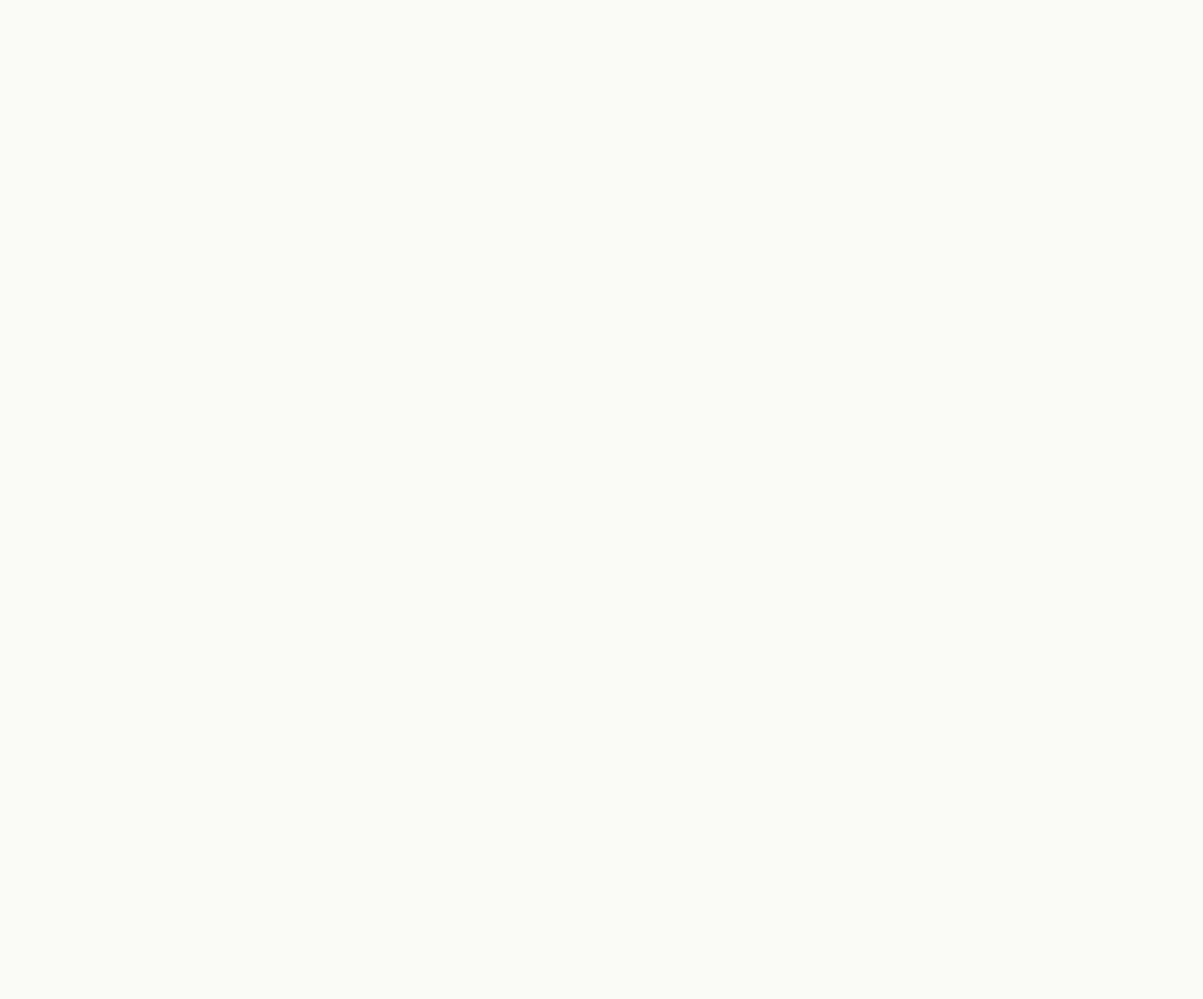
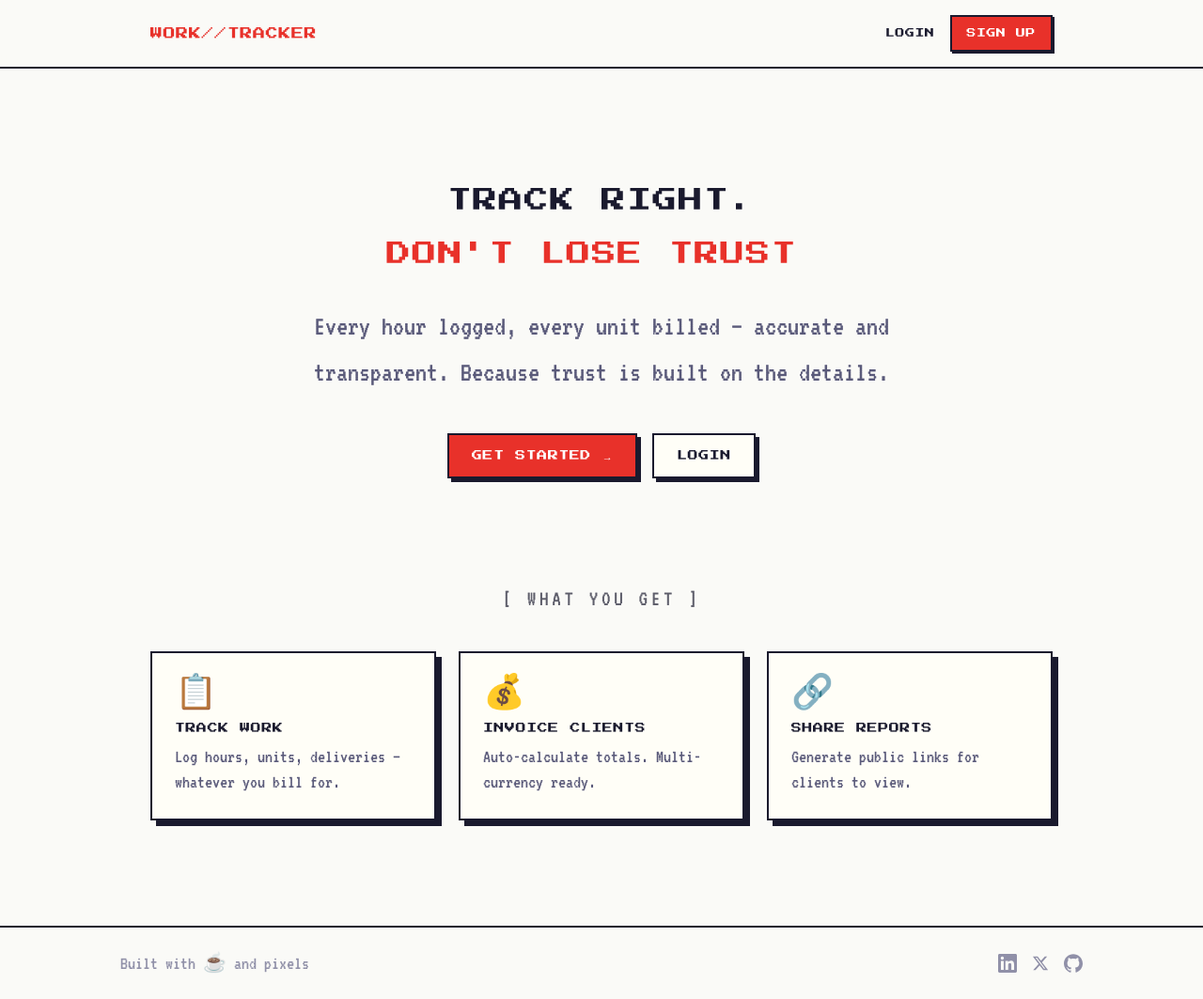
Before and after one commit to ad1tyayadav/worktreker, a Next.js app: page / in a window 1280 px wide. Before the commit this address had no page. Shown: the whole page at 94% size. Before the commit the page ends 800 px from the top, so only its background shows below. Built offline with nearby package versions, Linux system fonts and the light colour scheme.

Commit message:
feat: made landing page

```diff
--- a/app/globals.css
+++ b/app/globals.css
@@ -198,4 +198,35 @@
   ::-webkit-scrollbar-thumb:hover {
     background: #7C4DFF;
   }
+
+  /* ── Landing page animations ── */
+  .landing-hero-fade-in {
+    animation: hero-rise 0.7s cubic-bezier(0.22, 1, 0.36, 1) both;
+  }
+
+  .landing-card-stagger {
+    animation: card-pop 0.5s cubic-bezier(0.22, 1, 0.36, 1) both;
+  }
 }
+
+@keyframes hero-rise {
+  from {
+    opacity: 0;
+    transform: translateY(30px) scale(0.97);
+  }
+  to {
+    opacity: 1;
+    transform: translateY(0) scale(1);
+  }
+}
+
+@keyframes card-pop {
+  from {
+    opacity: 0;
+    transform: translateY(20px);
+  }
+  to {
+    opacity: 1;
+    transform: translateY(0);
+  }
+}
--- a/app/page.tsx
+++ b/app/page.tsx
@@ -1,5 +1,157 @@
-import { redirect } from "next/navigation";
+import Link from "next/link";
+import { Card } from "@/components/ui/Card";
 
-export default function HomePage() {
-  redirect("/dashboard");
+const features = [
+  {
+    emoji: "📋",
+    title: "Track Work",
+    description: "Log hours, units, deliveries — whatever you bill for.",
+  },
+  {
+    emoji: "💰",
+    title: "Invoice Clients",
+    description: "Auto-calculate totals. Multi-currency ready.",
+  },
+  {
+    emoji: "🔗",
+    title: "Share Reports",
+    description: "Generate public links for clients to view.",
+  },
+];
+
+export default function LandingPage() {
+  return (
+    <div className="min-h-screen flex flex-col">
+      {/* ── Navbar ── */}
+      <nav className="sticky top-0 z-50 border-b-2 border-ink bg-paper/90 backdrop-blur-sm">
+        <div className="mx-auto flex max-w-5xl items-center justify-between px-5 py-4 sm:px-8">
+          <Link
+            href="/"
+            className="font-pixel text-[11px] sm:text-[13px] tracking-[0.05em] text-accent select-none"
+          >
+            WORK//TRACKER
+          </Link>
+
+          <div className="flex items-center gap-3 sm:gap-4">
+            <Link
+              href="/auth/login"
+              className="font-pixel text-[9px] sm:text-[10px] uppercase tracking-[0.05em] text-ink transition-colors hover:text-accent"
+            >
+              Login
+            </Link>
+            <Link
+              href="/auth/signup"
+              className="inline-flex items-center border-2 border-ink bg-accent px-3 py-2 sm:px-4 sm:py-2.5 font-pixel text-[9px] sm:text-[10px] uppercase tracking-[0.05em] text-white shadow-hard-sm transition-all duration-150 hover:translate-x-[2px] hover:translate-y-[2px] hover:shadow-none active:scale-[0.96]"
+            >
+              Sign Up
+            </Link>
+          </div>
+        </div>
+      </nav>
+
+      {/* ── Hero ── */}
+      <main className="flex flex-1 flex-col">
+        <section className="flex flex-1 flex-col items-center justify-center px-5 py-20 sm:px-8 sm:py-28 text-center">
+          <div className="landing-hero-fade-in">
+            <h1 className="font-pixel text-[14px] sm:text-[20px] md:text-[26px] leading-[2.2] uppercase tracking-[0.05em] text-ink">
+              Track Right.
+              <br />
+              <span className="text-accent pixel-cursor">Don{"'"}t Lose Trust</span>
+            </h1>
+
+            <p className="mt-6 max-w-2xl mx-auto font-retro text-2xl sm:text-3xl text-muted leading-relaxed">
+              Every hour logged, every unit billed — accurate and transparent.
+              Because trust is built on the details.
+            </p>
+
+            <div className="mt-10 flex flex-wrap items-center justify-center gap-4">
+              <Link
+                href="/auth/signup"
+                className="inline-flex items-center border-2 border-ink bg-accent px-5 py-3 sm:px-6 sm:py-3.5 font-pixel text-[10px] sm:text-[11px] uppercase tracking-[0.05em] text-white shadow-hard transition-all duration-150 hover:translate-x-[2px] hover:translate-y-[2px] hover:shadow-hard-sm active:scale-[0.96]"
+              >
+                Get Started →
+              </Link>
+              <Link
+                href="/auth/login"
+                className="inline-flex items-center border-2 border-ink bg-card px-5 py-3 sm:px-6 sm:py-3.5 font-pixel text-[10px] sm:text-[11px] uppercase tracking-[0.05em] text-ink shadow-hard transition-all duration-150 hover:translate-x-[2px] hover:translate-y-[2px] hover:shadow-hard-sm hover:bg-card-hover active:scale-[0.96]"
+              >
+                Login
+              </Link>
+            </div>
+          </div>
+        </section>
+
+        {/* ── Features ── */}
+        <section className="mx-auto w-full max-w-5xl px-5 pb-20 sm:px-8 sm:pb-28">
+          <div className="mb-10 text-center">
+            <span className="section-label font-retro text-xl sm:text-2xl">
+              [ WHAT YOU GET ]
+            </span>
+          </div>
+
+          <div className="grid gap-5 sm:gap-6 md:grid-cols-3">
+            {features.map((f, i) => (
+              <Card
+                key={f.title}
+                className="p-5 sm:p-6 landing-card-stagger"
+                style={{ animationDelay: `${i * 150}ms` }}
+              >
+                <div className="text-3xl sm:text-4xl leading-none">{f.emoji}</div>
+                <h3 className="mt-3 font-pixel text-[10px] sm:text-[11px] uppercase tracking-[0.05em] text-ink">
+                  {f.title}
+                </h3>
+                <p className="mt-2 font-retro text-lg sm:text-xl text-muted leading-snug">
+                  {f.description}
+                </p>
+              </Card>
+            ))}
+          </div>
+        </section>
+      </main>
+
+      {/* ── Footer ── */}
+      <footer className="border-t-2 border-ink px-5 py-6 sm:px-8">
+        <div className="mx-auto flex max-w-5xl flex-col items-center gap-4 sm:flex-row sm:justify-between">
+          <p className="font-retro text-lg sm:text-xl text-ghost">
+            Built with ☕ and pixels
+          </p>
+          <div className="flex items-center gap-4">
+            <a
+              href="https://www.linkedin.com/in/aditya-yadav-39b20529a/"
+              target="_blank"
+              rel="noopener noreferrer"
+              className="text-ghost transition-colors hover:text-[#0A66C2]"
+              aria-label="LinkedIn"
+            >
+              <svg width="20" height="20" viewBox="0 0 24 24" fill="currentColor">
+                <path d="M20.447 20.452h-3.554v-5.569c0-1.328-.027-3.037-1.852-3.037-1.853 0-2.136 1.445-2.136 2.939v5.667H9.351V9h3.414v1.561h.046c.477-.9 1.637-1.85 3.37-1.85 3.601 0 4.267 2.37 4.267 5.455v6.286zM5.337 7.433a2.062 2.062 0 01-2.063-2.065 2.064 2.064 0 112.063 2.065zm1.782 13.019H3.555V9h3.564v11.452zM22.225 0H1.771C.792 0 0 .774 0 1.729v20.542C0 23.227.792 24 1.771 24h20.451C23.2 24 24 23.227 24 22.271V1.729C24 .774 23.2 0 22.222 0h.003z"/>
+              </svg>
+            </a>
+            <a
+              href="https://x.com/_its_Adi"
+              target="_blank"
+              rel="noopener noreferrer"
+              className="text-ghost transition-colors hover:text-ink"
+              aria-label="X"
+            >
+              <svg width="18" height="18" viewBox="0 0 24 24" fill="currentColor">
+                <path d="M18.244 2.25h3.308l-7.227 8.26 8.502 11.24H16.17l-5.214-6.817L4.99 21.75H1.68l7.73-8.835L1.254 2.25H8.08l4.713 6.231zm-1.161 17.52h1.833L7.084 4.126H5.117z"/>
+              </svg>
+            </a>
+            <a
+              href="https://github.com/ad1tyayadav"
+              target="_blank"
+              rel="noopener noreferrer"
+              className="text-ghost transition-colors hover:text-[#6e40c9]"
+              aria-label="GitHub"
+            >
+              <svg width="20" height="20" viewBox="0 0 24 24" fill="currentColor">
+                <path d="M12 .297c-6.63 0-12 5.373-12 12 0 5.303 3.438 9.8 8.205 11.385.6.113.82-.258.82-.577 0-.285-.01-1.04-.015-2.04-3.338.724-4.042-1.61-4.042-1.61C4.422 18.07 3.633 17.7 3.633 17.7c-1.087-.744.084-.729.084-.729 1.205.084 1.838 1.236 1.838 1.236 1.07 1.835 2.809 1.305 3.495.998.108-.776.417-1.305.76-1.605-2.665-.3-5.466-1.332-5.466-5.93 0-1.31.465-2.38 1.235-3.22-.135-.303-.54-1.523.105-3.176 0 0 1.005-.322 3.3 1.23.96-.267 1.98-.399 3-.405 1.02.006 2.04.138 3 .405 2.28-1.552 3.285-1.23 3.285-1.23.645 1.653.24 2.873.12 3.176.765.84 1.23 1.91 1.23 3.22 0 4.61-2.805 5.625-5.475 5.92.42.36.81 1.096.81 2.22 0 1.606-.015 2.896-.015 3.286 0 .315.21.69.825.57C20.565 22.092 24 17.592 24 12.297c0-6.627-5.373-12-12-12"/>
+              </svg>
+            </a>
+          </div>
+        </div>
+      </footer>
+    </div>
+  );
 }
```
